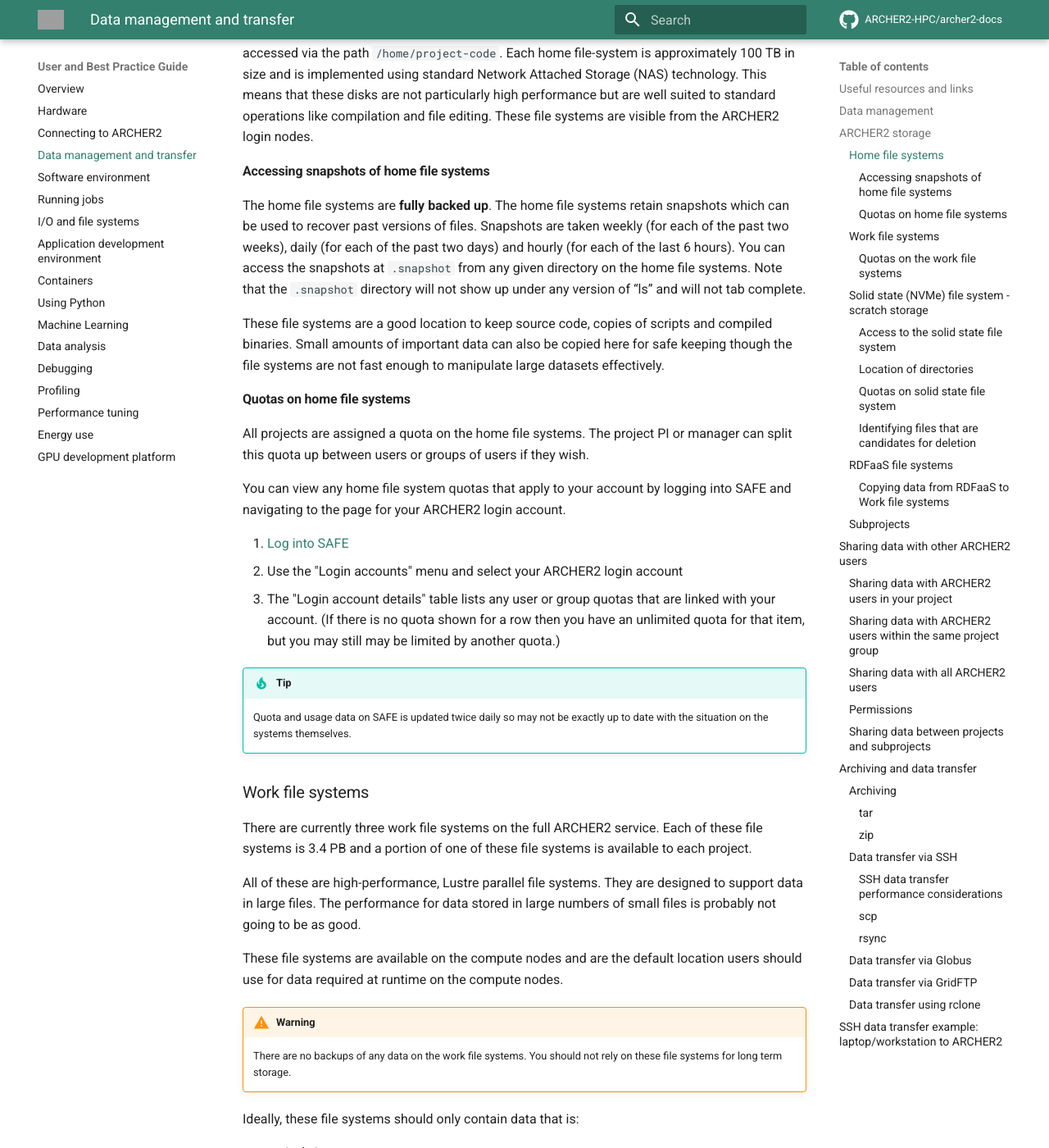
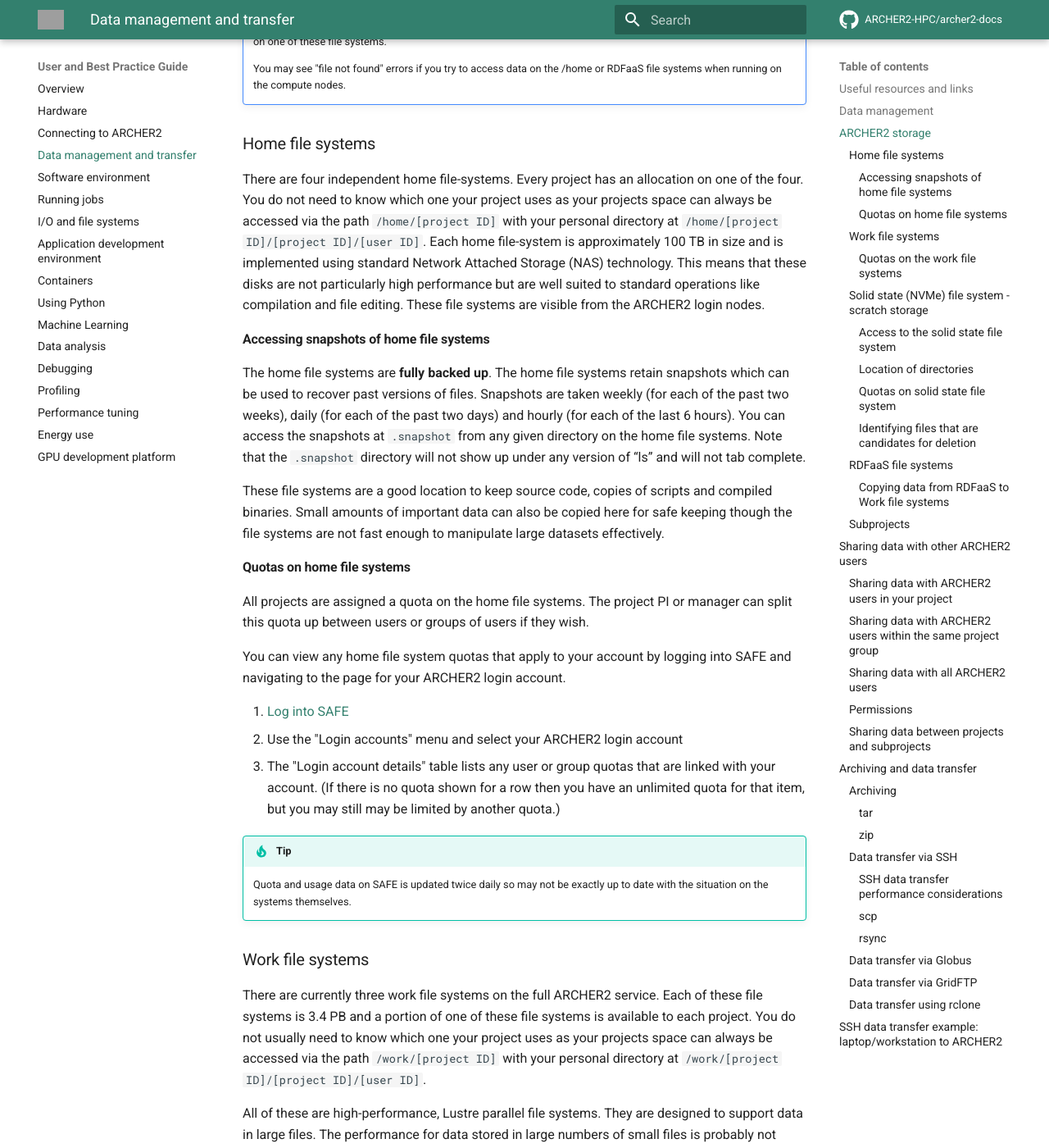
Before and after one commit to ARCHER2-HPC/archer2-docs, an MkDocs documentation site: the page built from docs/user-guide/data.md, in a window 1280 px wide and 1400 px high, scrolled down 2599 px. Shown: the whole window at 82% size. Built offline with MkDocs 1.6.1 and Material for MkDocs 9.7.7, drawn with Linux system fonts in a browser that asks for light colours; comment, search, counter and statistics services are not loaded; some of the changed text lies outside the part shown; grey boxes are pictures that could not be loaded.

Commit message:
Adds notes on file system paths

```diff
--- a/docs/user-guide/data.md
+++ b/docs/user-guide/data.md
@@ -63,6 +63,15 @@
 Each type of storage has different characteristics and policies, and is
 suitable for different types of use.
 
+
+!!! important
+   All users have a directory on one of the home file systems and on
+   one of the work file systems. The directories are located at:
+
+   - `/home/[project ID]/[project ID]/[user ID]` (this is also set as your home directory)
+   - `/work/[project ID]/[project ID]/[user ID]`
+
+
 There are also three different types of node available to users:
 
    - Login nodes
@@ -94,7 +103,7 @@
 There are four independent home file-systems. Every project has an
 allocation on one of the four. You do not need to know which one your
 project uses as your projects space can always be accessed via the path
-`/home/project-code`. Each home file-system is approximately 100 TB in
+`/home/[project ID]` with your personal directory at `/home/[project ID]/[project ID]/[user ID]`. Each home file-system is approximately 100 TB in
 size and is implemented using standard Network Attached Storage (NAS)
 technology. This means that these disks are not particularly high
 performance but are well suited to standard operations like compilation
@@ -133,7 +142,9 @@
 
 There are currently three work file systems on the full ARCHER2 service.
 Each of these file systems is 3.4 PB and a portion of one of these file
-systems is available to each project.
+systems is available to each project. You do not usually need to know which one your
+project uses as your projects space can always be accessed via the path
+`/work/[project ID]` with your personal directory at `/work/[project ID]/[project ID]/[user ID]`.
 
 All of these are high-performance, Lustre parallel file systems. They are
 designed to support data in large files. The performance for data stored
```
